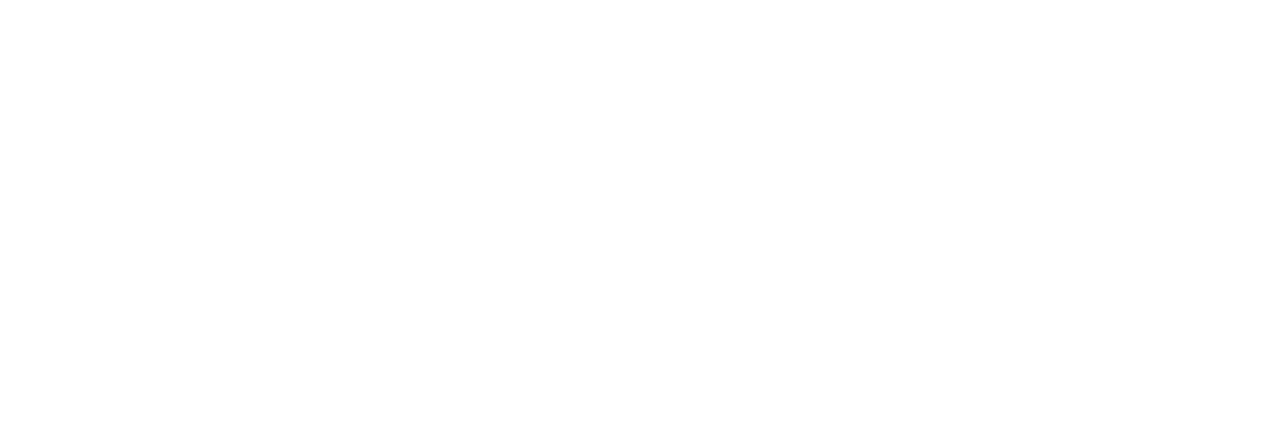
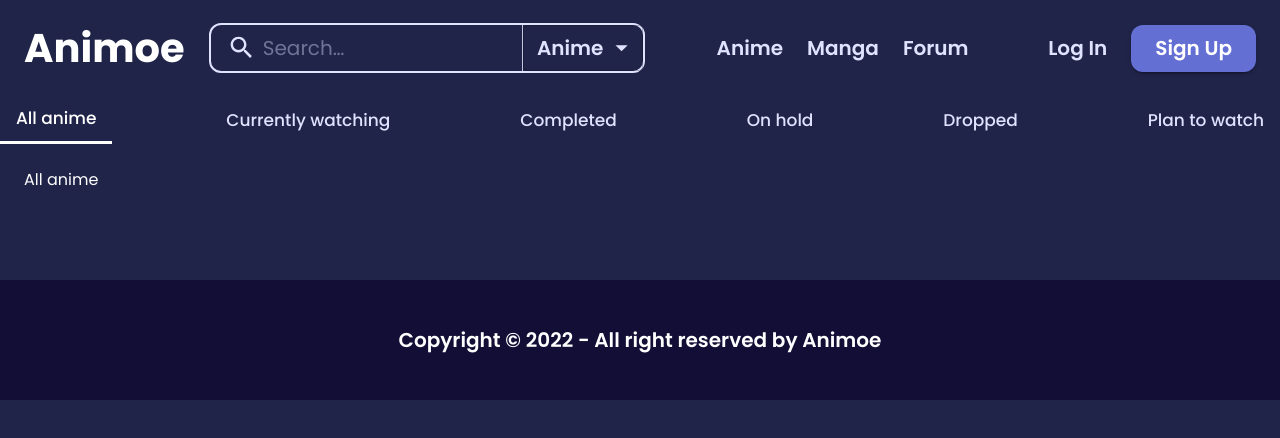
Before and after one commit to HoLamBaoKhuyen/Animoe, a React (Create React App) app: page /manage in a window 1280 px wide. Before the commit this address had no page. Shown: the top 438 px of the page. Built offline with nearby package versions, Linux system fonts and the light colour scheme.

Commit message:
custom tabs

```diff
--- a/src/App.tsx
+++ b/src/App.tsx
@@ -4,6 +4,7 @@
 import HomePage from "./pages/Home";
 import TopAnime from "./pages/TopAnime";
 import SearchPage from './pages/Search';
+import ManagePage from "./pages/Manage";
 
 function App() {
 	return (
@@ -12,6 +13,7 @@
 			<Route path="/anime/:id" element={<DetailPage />} />
 			<Route path='/search' element={<SearchPage />} />
 			<Route path='/top-anime' element={<TopAnime />} />
+			<Route path='/manage' element={<ManagePage />} />
 		</Routes>
 	);
 }
--- /dev/null
+++ b/src/pages/Manage/CustomTabs.tsx
@@ -0,0 +1,21 @@
+import React from "react";
+import { styled } from "@mui/material/styles";
+import { Tab, Tabs } from "@mui/material";
+import { theme } from "../../theme";
+
+export const StyledTabs = styled(Tabs)({
+  "& .MuiTabs-indicator": {
+    backgroundColor: "#1890ff",
+  },
+});
+export const StyledTab = styled(Tab)({
+  color: theme.color._100,
+  //   borderBottom: "1px solid #e8e8e8",
+  "& .MuiTabs-indicator": {
+    backgroundColor: "#1890ff",
+  },
+  "&.Mui-selected": {
+    color: theme.palette.common.white,
+    borderBottom: `3px solid ${theme.palette.common.white}`,
+  },
+});
--- /dev/null
+++ b/src/pages/Manage/index.tsx
@@ -0,0 +1,88 @@
+import React from "react";
+import Layout from "../../components/layout";
+import { Box, Container, Tab, Tabs, Typography } from "@mui/material";
+import { StyledTab, StyledTabs } from "./CustomTabs";
+
+interface TabPanelProps {
+  children?: React.ReactNode;
+  index: number;
+  value: number;
+}
+
+function TabPanel(props: TabPanelProps) {
+  const { children, value, index, ...other } = props;
+
+  return (
+    <div
+      role="tabpanel"
+      hidden={value !== index}
+      id={`simple-tabpanel-${index}`}
+      aria-labelledby={`simple-tab-${index}`}
+      {...other}
+    >
+      {value === index && (
+        <Box sx={{ p: 3 }}>
+          <Typography>{children}</Typography>
+        </Box>
+      )}
+    </div>
+  );
+}
+
+function a11yProps(index: number) {
+  return {
+    id: `simple-tab-${index}`,
+    "aria-controls": `simple-tabpanel-${index}`,
+  };
+}
+
+const ManagePage = () => {
+  const [value, setValue] = React.useState(0);
+
+  const handleChange = (event: React.SyntheticEvent, newValue: number) => {
+    setValue(newValue);
+  };
+
+  return (
+    <Layout>
+      <Box sx={{ width: "100%" }}>
+        <Box>
+          <StyledTabs
+            value={value}
+            onChange={handleChange}
+            aria-label="basic tabs example"
+            scrollButtons
+            allowScrollButtonsMobile
+          >
+            <StyledTab label="All anime" {...a11yProps(0)} />
+            <StyledTab label="Currently watching" {...a11yProps(1)} />
+            <StyledTab label="Completed" {...a11yProps(2)} />
+            <StyledTab label="On hold" {...a11yProps(3)} />
+            <StyledTab label="Dropped" {...a11yProps(4)} />
+            <StyledTab label="Plan to watch" {...a11yProps(5)} />
+          </StyledTabs>
+        </Box>
+        <TabPanel value={value} index={0}>
+          All anime
+        </TabPanel>
+        <TabPanel value={value} index={1}>
+          Currently watching
+        </TabPanel>
+        <TabPanel value={value} index={2}>
+          Completed
+        </TabPanel>
+        <TabPanel value={value} index={3}>
+          On hold
+        </TabPanel>
+        <TabPanel value={value} index={4}>
+          Dropped
+        </TabPanel>
+        <TabPanel value={value} index={5}>
+          Plan to watch
+        </TabPanel>
+      </Box>
+    </Layout>
+  );
+};
+
+export default ManagePage;
```
